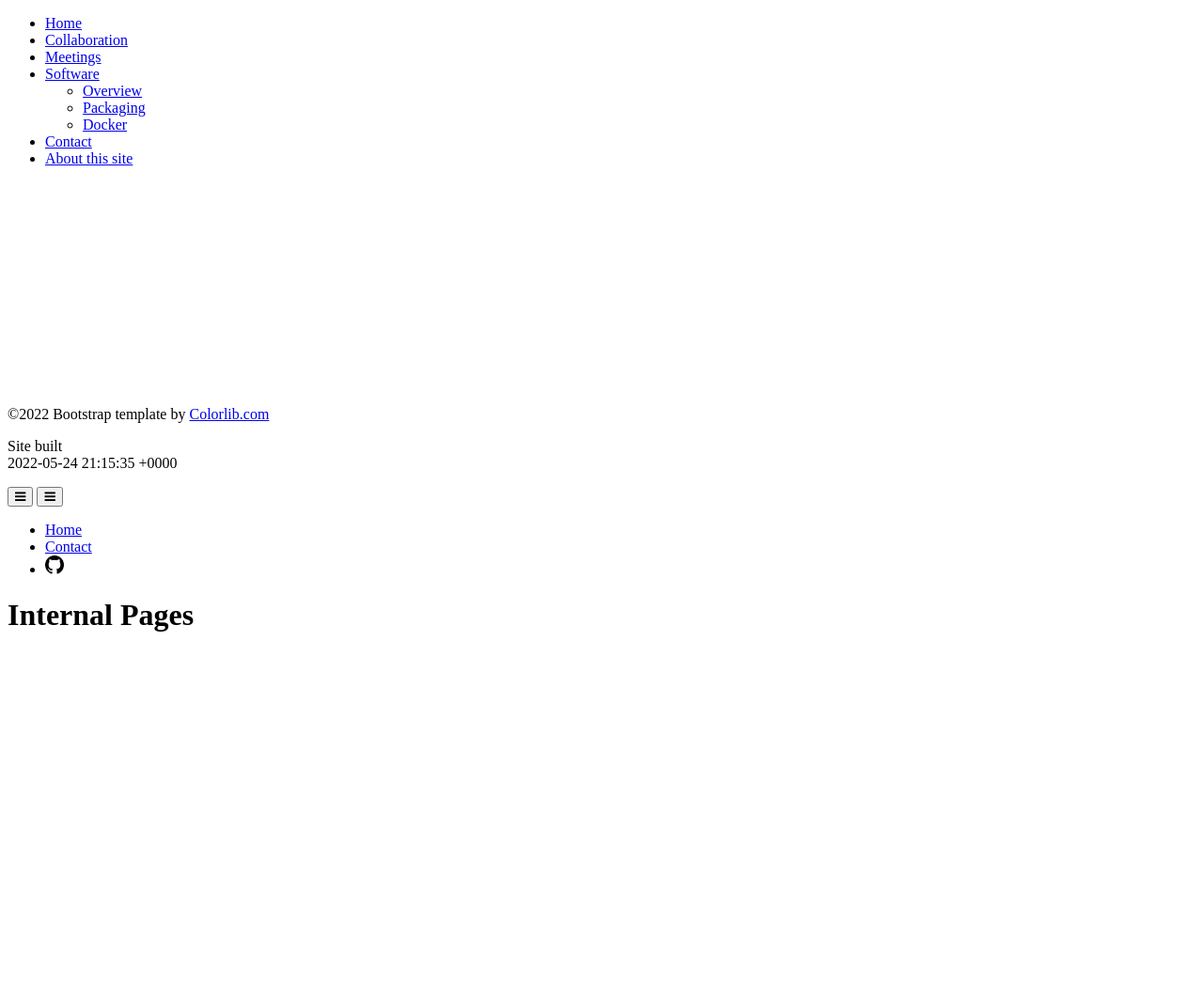
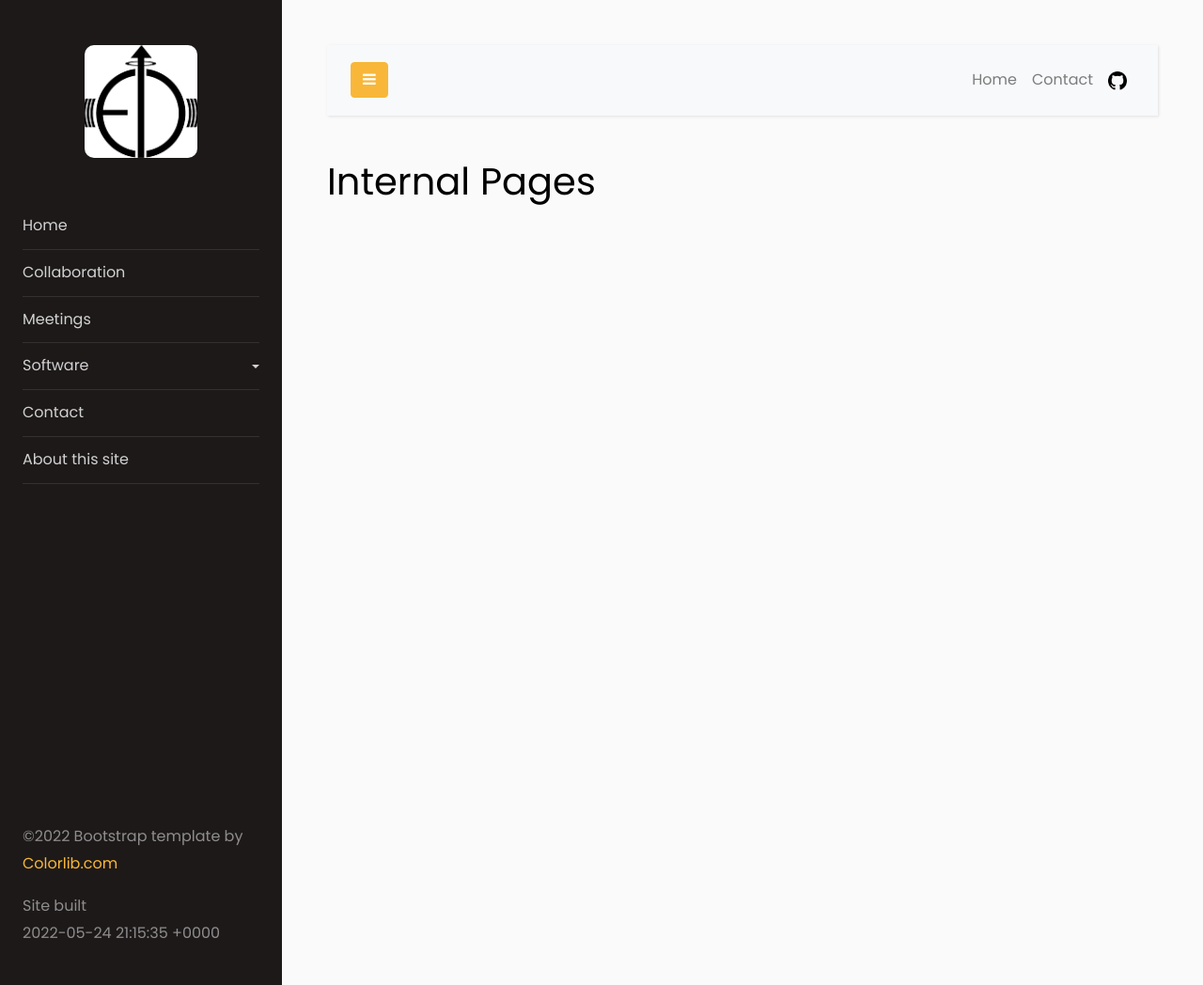
Before and after one commit to eic/d1, a Jekyll site: the page built from _internal/home.md, in a window 1280 px wide. Shown: the whole page at 94% size. Built offline with Jekyll 4.4.1, drawn with Linux system fonts in a browser that asks for light colours; before the commit the page ends 900 px from its top, so only the background shows below that.

Commit message:
Tweak the CSS path

```diff
--- a/_layouts/base.html
+++ b/_layouts/base.html
@@ -8,8 +8,8 @@
     <link href="https://fonts.googleapis.com/css?family=Poppins:300,400,500,600,700,800,900" rel="stylesheet">
 
 		<link rel="stylesheet" href="https://stackpath.bootstrapcdn.com/font-awesome/4.7.0/css/font-awesome.min.css">
-		<link rel="stylesheet" href="{{'css/style.css' | relative_path}}">
-    <link rel="stylesheet" href="{{'css/custom/highlight.css' | relative_path}}">
+		<link rel="stylesheet" href="{{'/css/style.css' | relative_path}}">
+    <link rel="stylesheet" href="{{'/css/custom/highlight.css' | relative_path}}">
 
     <!-- link rel="icon" href="{{'images/logo/favicon.ico' | relative_url}}" -->
 
```
